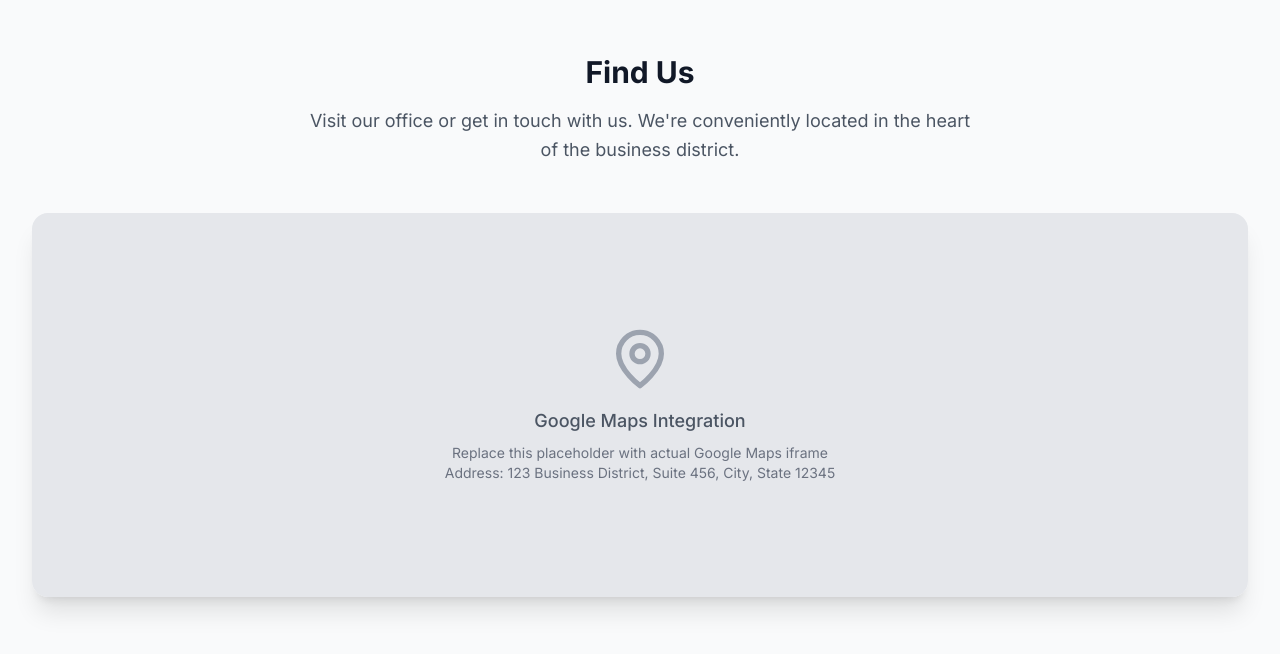
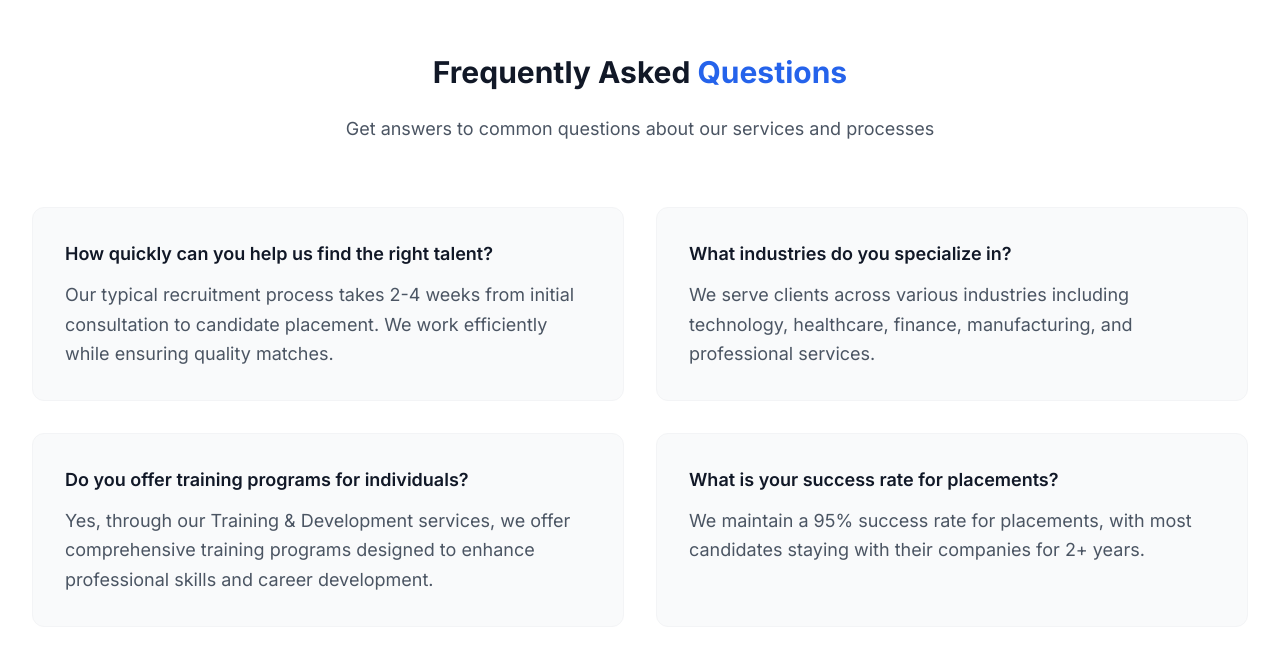
Before and after one commit to Aylianse/KuanGlobalVentures, a Next.js app: page /contact in a window 1280 px wide. Shown: the part 1446-2100 px from the top of the page. Built offline with nearby package versions, Linux system fonts and the light colour scheme.

Commit message:
footer and sections

```diff
--- a/app/contact/page.tsx
+++ b/app/contact/page.tsx
@@ -270,45 +270,6 @@
         </div>
       </section>
 
-      {/* Map Section */}
-      <section className="py-20 bg-gray-50">
-        <div className="max-w-7xl mx-auto px-4 sm:px-6 lg:px-8">
-          <motion.div
-            initial={{ opacity: 0, y: 20 }}
-            whileInView={{ opacity: 1, y: 0 }}
-            transition={{ duration: 0.6 }}
-            viewport={{ once: true }}
-            className="text-center mb-12"
-          >
-            <h2 className="text-3xl font-bold text-gray-900 mb-4">Find Us</h2>
-            <p className="text-gray-600 max-w-2xl mx-auto text-lg leading-relaxed">
-              Visit our office or get in touch with us. We're conveniently located in the heart of the business district.
-            </p>
-          </motion.div>
-
-          <motion.div
-            initial={{ opacity: 0, y: 20 }}
-            whileInView={{ opacity: 1, y: 0 }}
-            transition={{ duration: 0.6, delay: 0.2 }}
-            viewport={{ once: true }}
-            className="relative h-96 rounded-2xl overflow-hidden shadow-xl"
-          >
-            {/* Placeholder for Google Maps - Replace with actual iframe */}
-            <div className="w-full h-full bg-gray-200 flex items-center justify-center">
-              <div className="text-center">
-                <MapPin className="w-16 h-16 text-gray-400 mx-auto mb-4" />
-                <p className="text-gray-600 font-medium text-lg">Google Maps Integration</p>
-                <p className="text-gray-500 text-sm mt-2">
-                  Replace this placeholder with actual Google Maps iframe
-                </p>
-                <p className="text-gray-500 text-sm">
-                  Address: 123 Business District, Suite 456, City, State 12345
-                </p>
-              </div>
-            </div>
-          </motion.div>
-        </div>
-      </section>
 
       {/* FAQ Section */}
       <section className="py-20 bg-white">
--- a/components/Footer.tsx
+++ b/components/Footer.tsx
@@ -150,7 +150,7 @@
         </div>
 
         {/* Vision & Mission Section */}
-        <div className="bg-gray-50 py-20">
+        {/* <div className="bg-gray-50 py-20">
           <div className="max-w-7xl mx-auto px-4 sm:px-6 lg:px-8">
             <motion.div
               initial={{ opacity: 0, y: 50 }}
@@ -194,7 +194,7 @@
               </div>
             </motion.div>
           </div>
-        </div>
+        </div> */}
 
 
         {/* Bottom Bar */}
```
